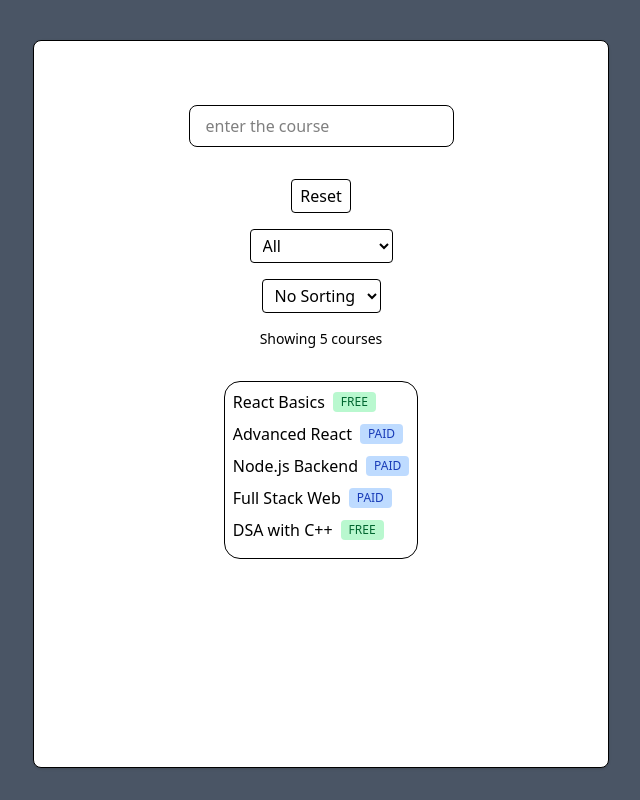
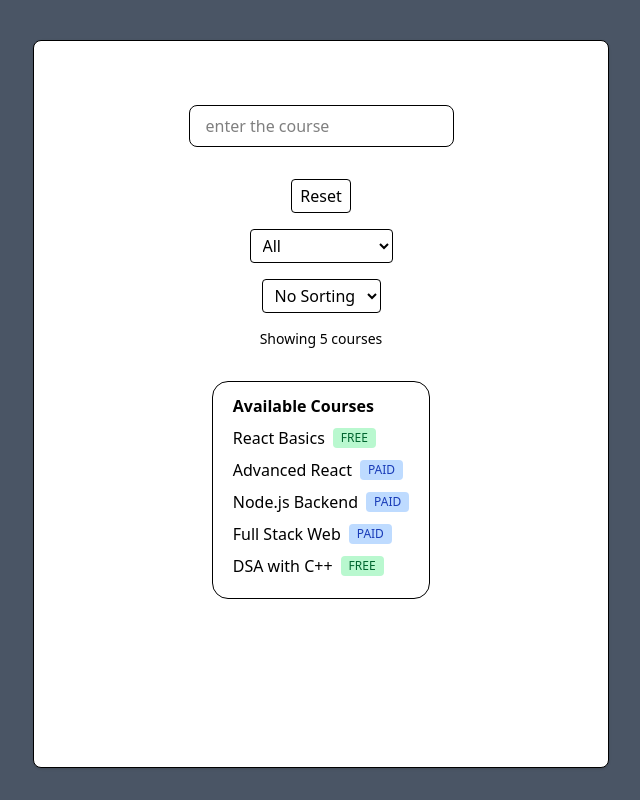
Before and after one commit to Abhay167746/dev-practice, a React (Vite) app: page /courses/1 in a window 1280 px wide. Shown: the whole page, without its empty margins (319-959 px from the left). Built offline with nearby package versions, Linux system fonts and the light colour scheme.

Commit message:
props concept

```diff
--- a/src/App.jsx
+++ b/src/App.jsx
@@ -302,7 +302,7 @@ const App = () => {
     return 0;
   });
 
-  // console.log(search)
+
   return (
     <div className="min-h-screen flex justify-center pt-10 bg-gray-600 ">
       <div className="border px-6 py-6 mb-8 rounded-lg bg-white shadow w-full max-w-xl">
@@ -347,7 +347,7 @@ const App = () => {
       <p className="text-sm text-grey-600">
         Showing {filteredCourses.length} courses
       </p>
-      <CourseList courses={sortedCourses}/>
+      <CourseList courses={sortedCourses} title="Available Courses"/>
     </div>
     </div>
     </div>
--- a/src/components/CourseList.jsx
+++ b/src/components/CourseList.jsx
@@ -1,14 +1,14 @@
-const CourseList = ({ courses }) => {
-  if (courses.length === 0) {
+const CourseList = ({ courses, title }) => {
+  if (!courses || courses.length === 0) {
     return <p>No courses found</p>;
   }
 
   return (
-    <div className="mt-4 border rounded-2xl px-2 py-2">
+    <div className="mt-4 border rounded-2xl px-5 py-3">
+      {title && <h2 className="font-bold mb-2">{title}</h2>}
       {courses.map((course) => (
         <div key={course.id} className="mb-2 flex gap-2 items-center">
           <span>{course.title}</span>
-
           {course.price === 0 ? (
             <span className="text-xs px-2 py-0.5 bg-green-200 text-green-800 rounded">
               FREE
```
